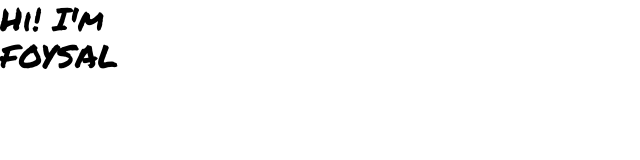
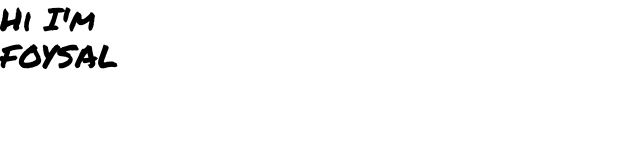
Before and after one commit to FAsami/foysal-dev, a Next.js app: page / in a window 1280 px wide. Shown: the top 160 px of the page, without its empty margins (0-640 px from the left). Built offline with nearby package versions, Linux system fonts and the light colour scheme.

Commit message:
lint: make ' to &apos

```diff
--- a/pages/index.tsx
+++ b/pages/index.tsx
@@ -1,20 +1,19 @@
 import Head from 'next/head'
 import tw from 'twin.macro'
-import { Button } from 'antd'
 import React from 'react'
 
 export default function Home() {
   return (
     <>
       <Head>
-        <title>foysal is here :) </title>
+        <title>foysal </title>
       </Head>
       <main tw="h-screen w-screen bg-[#242B2E] flex items-center justify-center">
         <h1
           tw="text-white text-5xl font-bold tracking-[0.15em]"
           className="animate__animated animate__swing"
         >
-          <span tw="text-2xl">Hi! I'm</span>
+          <span tw="text-2xl">Hi I&apos;m</span>
           <br /> FOYSAL
         </h1>
       </main>
```
